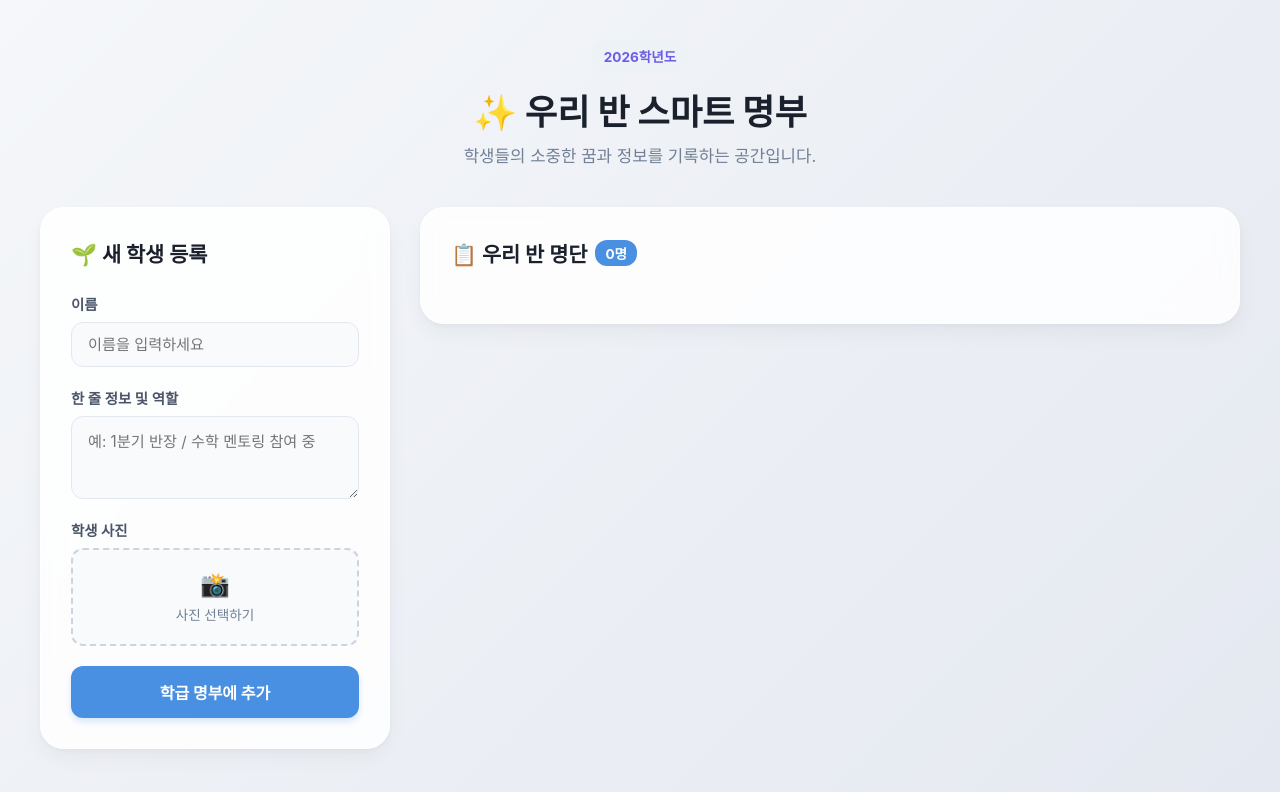
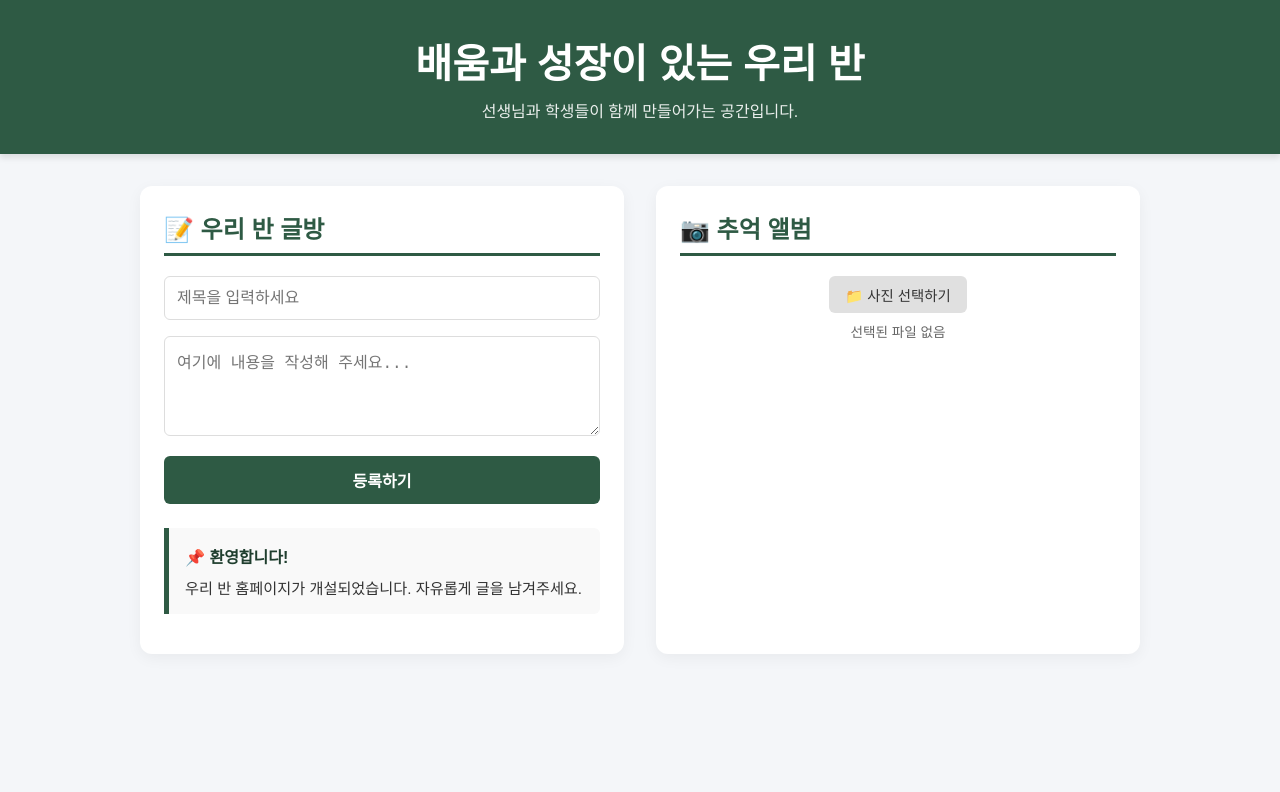
Before and after one commit to h-chaeyeong/project1, a plain HTML site: page index.html in a window 1280 px wide. Drawn offline with Linux system fonts and the light colour scheme; a web font is replaced by a local one.

Commit message:
Update index.html

```diff
--- a/index.html
+++ b/index.html
@@ -3,66 +3,293 @@
 <head>
     <meta charset="UTF-8">
     <meta name="viewport" content="width=device-width, initial-scale=1.0">
-    <title>우리 반 스마트 학급 명부</title>
-    <link rel="stylesheet" href="style.css">
-    <!-- 세련된 글꼴(Pretendard) 적용 -->
-    <link rel="stylesheet" as="style" crossorigin href="https://cdn.jsdelivr.net/gh/orioncactus/pretendard@v1.3.9/dist/web/static/pretendard.css" />
+    <title>우리 반 알림장 & 앨범</title>
+    <style>
+        /* 전체 페이지 스타일 */
+        body {
+            font-family: 'Noto Sans KR', sans-serif;
+            background-color: #f4f6f9;
+            margin: 0;
+            padding: 0;
+            color: #333;
+        }
+
+        /* 헤더 스타일 (칠판 느낌) */
+        header {
+            background-color: #2e5a44;
+            color: white;
+            text-align: center;
+            padding: 2rem 1rem;
+            box-shadow: 0 4px 6px rgba(0,0,0,0.1);
+        }
+
+        header h1 {
+            margin: 0;
+            font-size: 2.5rem;
+        }
+
+        header p {
+            margin: 0.5rem 0 0 0;
+            opacity: 0.9;
+        }
+
+        /* 메인 컨테이너 레이아웃 */
+        .container {
+            max-width: 1000px;
+            margin: 2rem auto;
+            padding: 0 1rem;
+            display: grid;
+            grid-template-columns: 1fr 1fr;
+            gap: 2rem;
+        }
+
+        @media (max-width: 768px) {
+            .container {
+                grid-template-columns: 1fr;
+            }
+        }
+
+        /* 섹션 공통 스타일 */
+        .section-box {
+            background: white;
+            border-radius: 12px;
+            padding: 1.5rem;
+            box-shadow: 0 4px 15px rgba(0,0,0,0.05);
+        }
+
+        h2 {
+            border-bottom: 3px solid #2e5a44;
+            padding-bottom: 0.5rem;
+            color: #2e5a44;
+            margin-top: 0;
+        }
+
+        /* 입력 폼 스타일 */
+        .input-group {
+            margin-bottom: 1rem;
+        }
+
+        input[type="text"], textarea {
+            width: 100%;
+            padding: 0.75rem;
+            border: 1px solid #ddd;
+            border-radius: 6px;
+            box-sizing: border-box;
+            font-size: 1rem;
+        }
+
+        textarea {
+            resize: vertical;
+            height: 100px;
+        }
+
+        input[type="file"] {
+            display: none;
+        }
+
+        .file-label {
+            display: inline-block;
+            background-color: #e0e0e0;
+            padding: 0.5rem 1rem;
+            border-radius: 6px;
+            cursor: pointer;
+            font-size: 0.9rem;
+            margin-bottom: 0.5rem;
+        }
+
+        .file-label:hover {
+            background-color: #d0d0d0;
+        }
+
+        button {
+            background-color: #2e5a44;
+            color: white;
+            border: none;
+            padding: 0.75rem 1.5rem;
+            border-radius: 6px;
+            cursor: pointer;
+            font-size: 1rem;
+            width: 100%;
+            font-weight: bold;
+        }
+
+        button:hover {
+            background-color: #1f3e2e;
+        }
+
+        /* 리스트 스타일 (글방) */
+        .post-list {
+            margin-top: 1.5rem;
+            max-height: 400px;
+            overflow-y: auto;
+        }
+
+        .post-item {
+            background: #f9f9f9;
+            border-left: 5px solid #2e5a44;
+            padding: 1rem;
+            margin-bottom: 1rem;
+            border-radius: 0 6px 6px 0;
+        }
+
+        .post-item h4 {
+            margin: 0 0 0.5rem 0;
+            color: #1f3e2e;
+        }
+
+        .post-item p {
+            margin: 0;
+            white-space: pre-line;
+            font-size: 0.95rem;
+        }
+
+        /* 그리드 스타일 (사진첩) */
+        .photo-gallery {
+            display: grid;
+            grid-template-columns: repeat(auto-fill, minmax(130px, 1fr));
+            gap: 1rem;
+            margin-top: 1.5rem;
+            max-height: 400px;
+            overflow-y: auto;
+        }
+
+        .photo-item {
+            position: relative;
+            padding-bottom: 100%; /* 1:1 정사각형 비율 */
+            overflow: hidden;
+            border-radius: 8px;
+            box-shadow: 0 2px 5px rgba(0,0,0,0.1);
+        }
+
+        .photo-item img {
+            position: absolute;
+            top: 0; left: 0;
+            width: 100%; height: 100%;
+            object-fit: cover;
+            transition: transform 0.3s;
+        }
+
+        .photo-item img:hover {
+            transform: scale(1.05);
+        }
+    </style>
 </head>
 <body>
-    <div class="app-container">
-        <!-- 상단 헤더 -->
-        <header class="app-header">
-            <div class="header-content">
-                <span class="badge">2026학년도</span>
-                <h1>✨ 우리 반 스마트 명부</h1>
-                <p>학생들의 소중한 꿈과 정보를 기록하는 공간입니다.</p>
+
+    <!-- 헤더 -->
+    <header>
+        <h1>배움과 성장이 있는 우리 반</h1>
+        <p>선생님과 학생들이 함께 만들어가는 공간입니다.</p>
+    </header>
+
+    <!-- 메인 컨텐츠 -->
+    <div class="container">
+
+        <!-- 왼쪽: 글쓰기 (자유게시판/알림장) -->
+        <div class="section-box">
+            <h2>📝 우리 반 글방</h2>
+            <div class="input-group">
+                <input type="text" id="postTitle" placeholder="제목을 입력하세요">
             </div>
-        </header>
+            <div class="input-group">
+                <textarea id="postContent" placeholder="여기에 내용을 작성해 주세요..."></textarea>
+            </div>
+            <button onclick="addPost()">등록하기</button>
 
-        <main class="app-main">
-            <!-- 왼쪽: 학생 등록 카드 -->
-            <section class="form-container">
-                <div class="card-header">
-                    <h2>🌱 새 학생 등록</h2>
+            <div class="post-list" id="postList">
+                <!-- 작성된 글이 여기에 추가됩니다 -->
+                <div class="post-item">
+                    <h4>📌 환영합니다!</h4>
+                    <p>우리 반 홈페이지가 개설되었습니다. 자유롭게 글을 남겨주세요.</p>
                 </div>
-                <form id="student-form">
-                    <div class="input-group">
-                        <label for="student-name">이름</label>
-                        <input type="text" id="student-name" placeholder="이름을 입력하세요" required>
-                    </div>
+            </div>
+        </div>
 
-                    <div class="input-group">
-                        <label for="student-info">한 줄 정보 및 역할</label>
-                        <textarea id="student-info" rows="3" placeholder="예: 1분기 반장 / 수학 멘토링 참여 중" required></textarea>
-                    </div>
+        <!-- 오른쪽: 사진 업로드 (추억 앨범) -->
+        <div class="section-box">
+            <h2>📷 추억 앨범</h2>
+            <div class="input-group" style="text-align: center;">
+                <label for="photoInput" class="file-label">📁 사진 선택하기</label>
+                <input type="file" id="photoInput" accept="image/*" onchange="previewAndAddPhoto()">
+                <div id="fileName" style="font-size: 0.85rem; color: #666;">선택된 파일 없음</div>
+            </div>
 
-                    <div class="input-group">
-                        <label>학생 사진</label>
-                        <div class="file-upload-box">
-                            <input type="file" id="student-photo" accept="image/*" required>
-                            <label for="student-photo" class="file-label">
-                                <span class="upload-icon">📸</span>
-                                <span class="upload-text">사진 선택하기</span>
-                            </label>
-                        </div>
-                    </div>
+            <div class="photo-gallery" id="photoGallery">
+                <!-- 업로드된 사진이 여기에 추가됩니다 -->
+            </div>
+        </div>
 
-                    <button type="submit" class="btn-submit">학급 명부에 추가</button>
-                </form>
-            </section>
-
-            <!-- 오른쪽: 학생 목록 보기 -->
-            <section class="list-container">
-                <div class="list-header">
-                    <h2>📋 우리 반 명단 <span class="count-badge"><span id="student-count">0</span>명</span></h2>
-                </div>
-                <div id="student-grid" class="student-grid">
-                    <!-- JavaScript로 추가된 학생 카드가 여기에 들어갑니다 -->
-                </div>
-            </section>
-        </main>
     </div>
 
-    <script src="script.js"></script>
+    <!-- 기능 구현 JavaScript -->
+    <script>
+        // 1. 글쓰기 기능
+        function addPost() {
+            const titleInput = document.getElementById('postTitle');
+            const contentInput = document.getElementById('postContent');
+            const postList = document.getElementById('postList');
+
+            if (!titleInput.value.trim() || !contentInput.value.trim()) {
+                alert('제목과 내용을 모두 입력해주세요!');
+                return;
+            }
+
+            // 새로운 글 요소 생성
+            const postItem = document.createElement('div');
+            postItem.className = 'post-item';
+
+            const postTitle = document.createElement('h4');
+            postTitle.textContent = titleInput.value;
+
+            const postContent = document.createElement('p');
+            postContent.textContent = contentInput.value;
+
+            // 조립 및 추가
+            postItem.appendChild(postTitle);
+            postItem.appendChild(postContent);
+
+            // 최신 글이 맨 위로 오도록 추가
+            postList.insertBefore(postItem, postList.firstChild);
+
+            // 입력창 초기화
+            titleInput.value = '';
+            contentInput.value = '';
+        }
+
+        // 2. 사진 업로드 및 표시 기능
+        function previewAndAddPhoto() {
+            const fileInput = document.getElementById('photoInput');
+            const fileNameDisplay = document.getElementById('fileName');
+            const gallery = document.getElementById('photoGallery');
+
+            const file = fileInput.files[0];
+
+            if (file) {
+                fileNameDisplay.textContent = file.name;
+
+                // 파일을 브라우저에서 읽기 위한 FileReader 객체 사용
+                const reader = new FileReader();
+
+                reader.onload = function(e) {
+                    // 사진 아이템 구조 생성
+                    const photoItem = document.createElement('div');
+                    photoItem.className = 'photo-item';
+
+                    const img = document.createElement('img');
+                    img.src = e.target.result; // 읽어온 이미지 데이터 주소
+                    img.alt = '학급 사진';
+
+                    photoItem.appendChild(img);
+
+                    // 최신 사진이 맨 앞에 오도록 추가
+                    gallery.insertBefore(photoItem, gallery.firstChild);
+                }
+
+                reader.readAsDataURL(file);
+            } else {
+                fileNameDisplay.textContent = '선택된 파일 없음';
+            }
+        }
+    </script>
 </body>
 </html>
```
